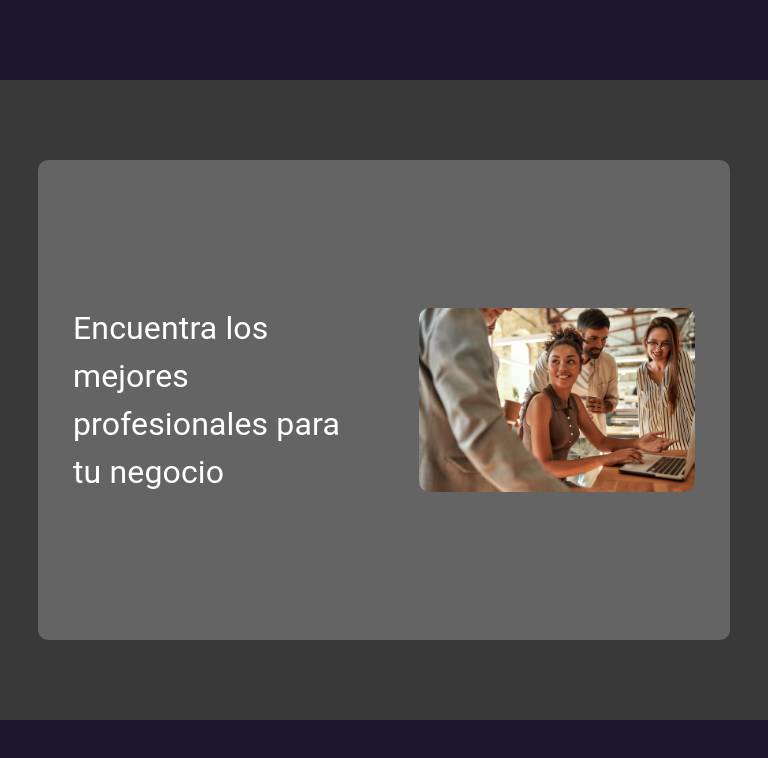
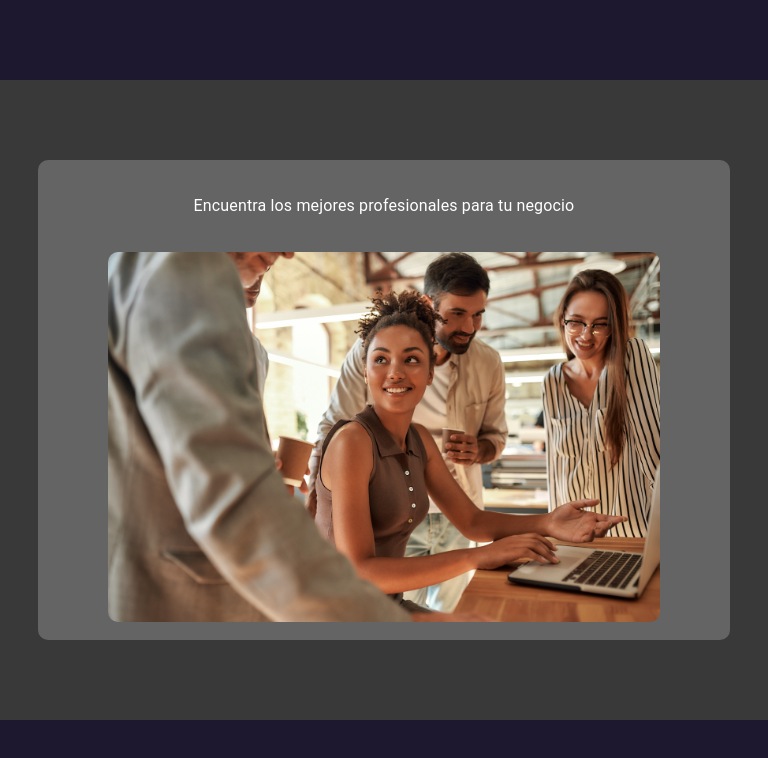
Before and after one commit to adriansunye/stackIT, a React (Vite) app: page / in a window 768 px wide. Shown: the top 758 px of the page. Built offline with nearby package versions, Linux system fonts and the light colour scheme.

Commit message:
add responsive in homepage

```diff
--- a/src/views/home/home.css
+++ b/src/views/home/home.css
@@ -17,9 +17,39 @@
 }
 p {
   width: 40%;
-      font-size: 2em;
+  font-size: 2rem;
 }
 img {
   width: 40%;
   border-radius: 10px;
 }
+@media (min-width: 769px) and (max-width: 1024px) {
+  p {
+    font-size: 1.5rem;
+  }
+  img {
+    width: 50%;
+  }
+}
+@media (min-width: 426px) and (max-width: 768px) {
+  p {
+    font-size: 1.2rem;
+  }
+  img {
+    width: 50%;
+  }
+}@media (min-width: 320px) {
+  .landing-page-container {
+    display: flex;
+    flex-direction: column;
+    justify-content: space-evenly;
+  }
+  p {
+    font-size: 1rem;
+    width: 70%;
+    text-align: center;
+  }
+  img {
+    width: 80%;
+  }
+}
```
Lines whose indentation alone changed are shown as unchanged.
